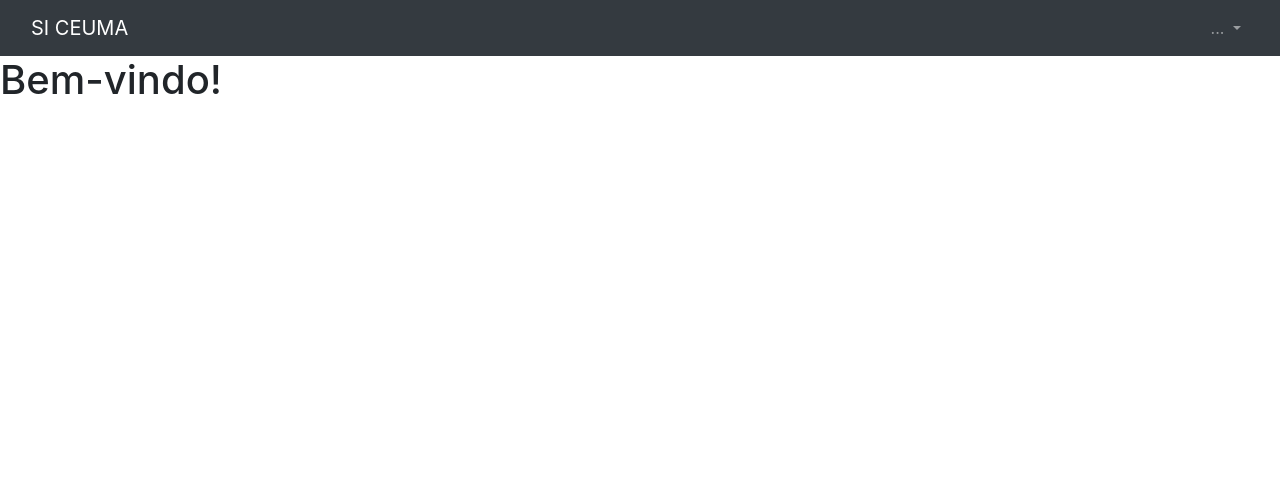
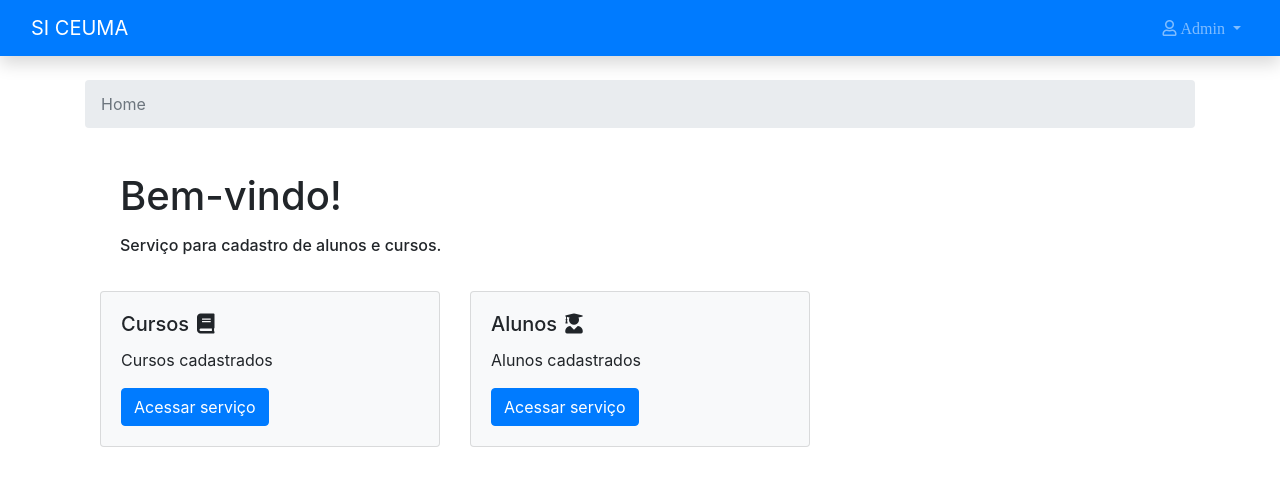
Before and after one commit to araoalves/prova, a Flask app: page / in a window 1280 px wide. Shown: the top 486 px of the page. Run offline with Flask 2, Linux system fonts and the light colour scheme; some libraries are stand-ins or nearby versions.

Commit message:
frontend da pagina home

```diff
--- a/app/templates/base.html
+++ b/app/templates/base.html
@@ -7,21 +7,23 @@
     <meta http-equiv="X-UA-Compatible" content="ie=edge">
     <title>{% block title %}SI CEUMA{% endblock %}</title>
     <link rel="stylesheet" href="{{ url_for('static', filename='css/bootstrap.min.css') }}">
+    <link rel="stylesheet" href="https://use.fontawesome.com/releases/v5.4.1/css/all.css" integrity="sha384-5sAR7xN1Nv6T6+dT2mhtzEpVJvfS3NScPQTrOxhwjIuvcA67KV2R5Jz6kr4abQsz" crossorigin="anonymous">
 </head>
 
 <body>
     {% block body %}
-    <nav class="navbar navbar-expand-sm navbar-dark bg-dark">
+    <nav class="navbar navbar-expand-sm navbar-dark bg-primary shadow">
       <div class="container-fluid">
-        <a class="navbar-brand" href="#">SI CEUMA</a>
+        <a class="navbar-brand" href="{{ url_for('index') }}">SI CEUMA</a>
         <button class="navbar-toggler" type="button" data-toggle="collapse" data-target="#mainMenu" aria-controls="mainMenu" aria-expanded="false" aria-label="Toggle navigation">
           <span class="navbar-toggler-icon"></span>
         </button>
         <div class="collapse navbar-collapse" id="mainMenu">
           <ul class="navbar-nav ml-auto">
             <li class="nav-item dropdown">
-              <a class="nav-link dropdown-toggle" href="#" id="userMenu" data-toggle="dropdown" aria-haspopup="true" aria-expanded="false">
-                ...
+                <a class="nav-link dropdown-toggle far fa-user" href="#" id="userMenu" data-toggle="dropdown" aria-haspopup="true"
+                    aria-expanded="false">
+                    Admin
                 </a>
                 <div class="dropdown-menu dropdown-menu-right" aria-labelledby="userMenu">
                     <a class="dropdown-item" href="#">Último login - </a>
@@ -35,8 +37,14 @@
       </div>
     </nav>
 
+    <div class="container">
+        <ol class="breadcrumb my-4">
+            {% block breadcrumb %}
+            {% endblock %}
+        </ol>
         {% block content %}
         {% endblock %}
+    </div>
 
   {% endblock body %}
 
--- a/app/templates/index.html
+++ b/app/templates/index.html
@@ -1,5 +1,40 @@
 {% extends 'base.html' %}
 
+{% block breadcrumb %}
+    <li class="breadcrumb-item active">Home</a></li>
+{% endblock %}
+
 {% block content %}
-    <h1>Bem-vindo!</h1>
+<div class="container-fluid">
+    <div class="row">
+        <div class="col-12 col-sm-12 col-md-10">
+        <div class="card-body">
+            <h1 class="card-title">Bem-vindo!</h1>
+            <p class="card-text"><h6>Serviço para cadastro de alunos e cursos.</h6></p>
+        </div>
+        </div>
+    </div>
+    <div class="row">
+        <!--card de Cursos-->
+        <div class="col-sm-4">
+            <div class="card bg-light">
+                <div class="card-body">
+                    <h5 class="card-title">Cursos<span class="fas fa-book ml-2"></span></h5>
+                    <p class="card-text">Cursos cadastrados</p>
+                    <a href="#" class="btn btn-primary">Acessar serviço</a>
+                </div>
+            </div>
+        </div>
+        <!--card de Alunos-->
+        <div class="col-sm-4">
+            <div class="card bg-light">
+                <div class="card-body">
+                    <h5 class="card-title">Alunos<span class="fas fa-user-graduate ml-2"></span></h5>
+                    <p class="card-text">Alunos cadastrados</p>
+                    <a href="#" class="btn btn-primary">Acessar serviço</a>
+                </div>
+            </div>
+        </div>
+    </div>
+</div>
 {% endblock %}
```
Lines whose indentation alone changed are shown as unchanged.
